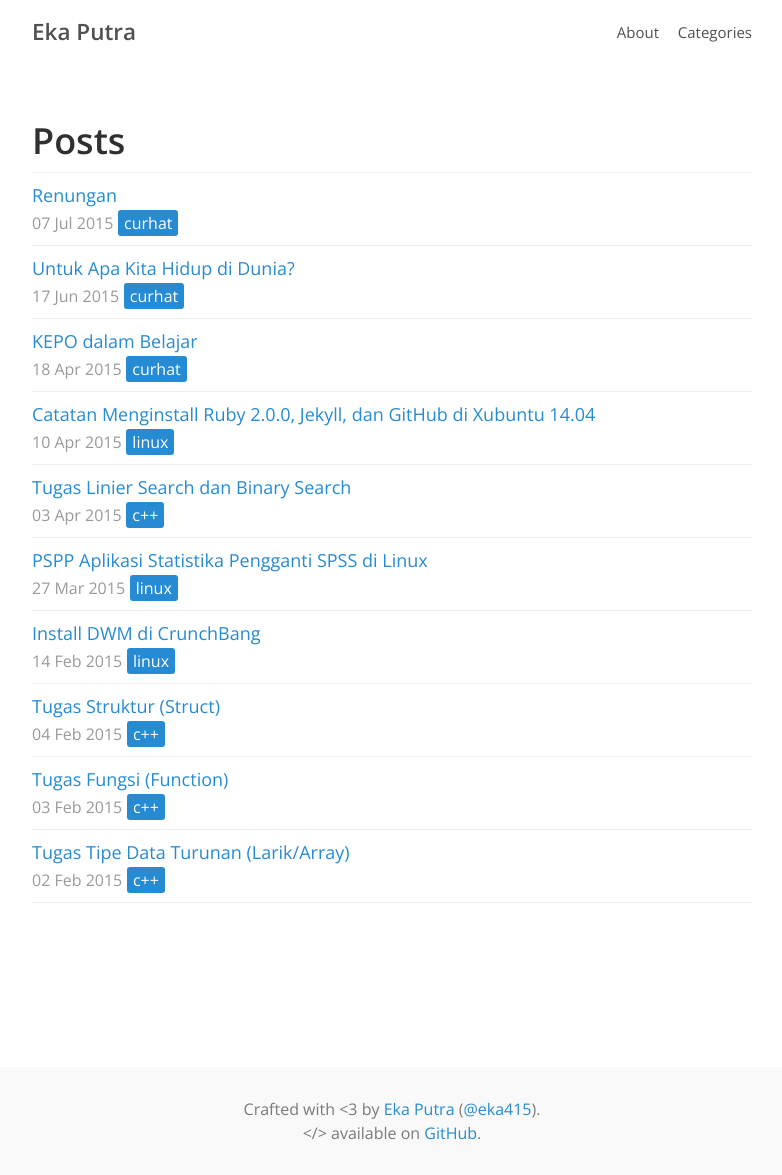
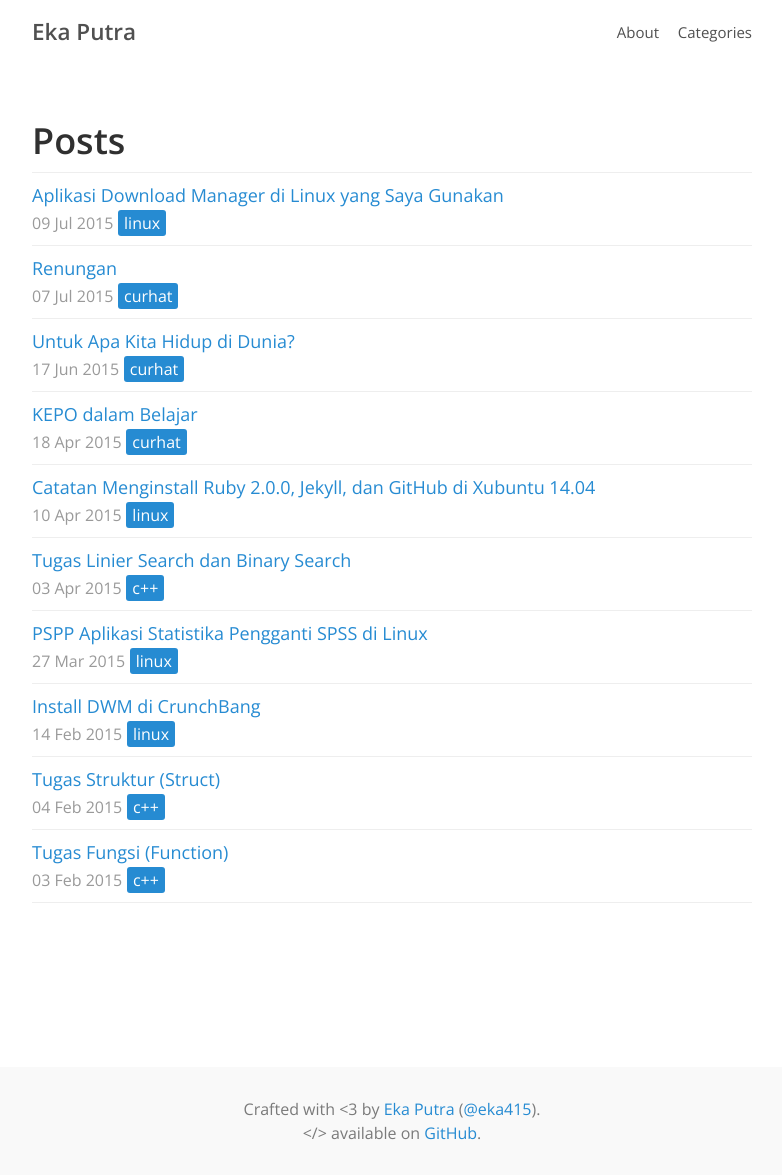
Before and after one commit to eputra/eputra.github.io, a Jekyll site: the page built from index.html, in a window 1280 px wide. Shown: the whole page, without its empty margins (248-1030 px from the left). Built offline with Jekyll 4.4.1, drawn with Linux system fonts in a browser that asks for light colours; the list of posts is cut into pages by our own code; some of the changed lines change nothing that is shown.

Commit message:
post: Aplikasi Download Manager di Linux

```diff
--- /dev/null
+++ b/_posts/2015-07-09-aplikasi-download-manager-di-linux.md
@@ -0,0 +1,73 @@
+---
+layout: post
+title: Aplikasi Download Manager di Linux yang Saya Gunakan
+categories: linux
+description: Beberapa aplikasi download manager di linux yang selalu saya gunakan
+date: 2015-07-09
+author: Eka Putra
+comments: true
+permalink: aplikasi-download-manager-di-linux
+---
+
+Tidak bisa dimungkiri kegiatan mendownload hampir setiap hari dilakukan oleh pengguna internet. Entah itu mendownload ebook, gambar, mp3, atau video. Namun download manager default browser itu kurang powerful, jika anda hanya mengandalkan download manager default browser anda akan kesulitan ketika ingin mendownload sebuah video di YouTube atau di Facebook.
+
+Di Linux sendiri saya menggunakan 3 aplikasi download manager untuk memudahkan kegiatan mendownload.
+
+## 1. DownThemAll!
+DownThemAll! sendiri adalah sebuah add-ons di Mozilla Firefox, jadi jika ingin menggunakan DownThemAll! terlebih dahulu anda harus menginstall Mozilla Firefox di sistem operasi anda. Untuk menginstall DownThemAll! di Mozilla Firefox sangat mudah anda tinggal pergi ke menu add-ons manager lalu search DownThemAll! dan klik install.
+
+![DownThemAll!](/assets/downthemall.png "DownThemAll!")
+
+Sedikit tips dari saya agar anda tidak kesulitan ketika ingin membuka DownThemAll! Manager, anda pergi ke menu customize lalu pindahkan icon DownThemAll! Manager ke menu Mozilla Firefox terakhir klik exit customize.
+
+![DownThemAll!](/assets/downthemall2.png "DownThemAll!")
+
+-----
+
+## 2. FlashGot
+FlashGot sama seperti DownThemAll! ini adalah add-ons di Mozilla Firefox, FlashGot sendiri biasanya saya gunakan untuk mendownload video di Facebook atau mendownload film di Bioskops :D untuk cara menginstallnya sama seperti menginstall DownThemAll!
+
+### Cara Menggunakan FlashGot
+Untuk cara menggunakan FlashGot sangat mudah anda tinggal memutar video yang ingin anda download, secara otomatis icon FlashGot akan muncul di toolbar Mozilla Firefox.
+
+![FlashGot](/assets/flashgot2.png "FlashGot")
+
+Sedikit tips dari saya agar ketika mendownload video menggunakan FlashGot download manager yang digunakan adalah DownThemAll! anda pergi ke menu add-ons manager lalu klik preferences pada FlashGot dan pilih DTA pada menu download manager di tab general.
+
+![FlashGot](/assets/flashgot.png "FlashGot")
+
+-----
+
+## 3. youtube-dl
+Seperti namanya youtube-dl ini aplikasi untuk mendownload video di YouTube, ini bukan add-ons seperti 2 aplikasi di atas :D
+
+### Cara Menginstall youtube-dl
+Ada beberapa cara untuk menginstall youtube-dl ini
+
+Menggunakan curl
+{% highlight html %}
+sudo curl https://yt-dl.org/latest/youtube-dl -o /usr/local/bin/youtube-dl
+sudo chmod a+rx /usr/local/bin/youtube-dl
+{% endhighlight %}
+Menggunakan wget
+{% highlight html %}
+sudo wget https://yt-dl.org/downloads/latest/youtube-dl -O /usr/local/bin/youtube-dl
+sudo chmod a+rx /usr/local/bin/youtube-dl
+{% endhighlight %}
+Menggunakan pip
+{% highlight html %}
+sudo pip install youtube-dl
+{% endhighlight %}
+
+### Cara Menggunakan youtube-dl
+Menggunakan youtube-dl juga sangat mudah anda tinggal menjalankan perintah `youtube-dl [url video youtube]` di terminal anda dan videopun akan terdownload.
+
+![youtube-dl](/assets/youtube-dl.png "youtube-dl")
+
+youtube-dl juga dapat mendownload video di YouTube dengan kulaitas dan format yang anda inginkan, caranya dengan menjalankan perintah `youtube-dl -F [url video youtube]` untuk melihat kualitas dan format apa saja yang tersedia dan `youtube-dl -f [nomor kualitas atau format video] [url video youtube]` untuk mendownload videonya.
+
+![youtube-dl](/assets/youtube-dl2.png "youtube-dl")
+
+Untuk informasi lebih lengkap mengenai youtube-dl anda bisa pergi ke [https://rg3.github.io/youtube-dl/](https://rg3.github.io/youtube-dl/ "youtube-dl")
+
+Happy Learning! and keep <3 FOSS
--- a/_sass/_message.scss
+++ b/_sass/_message.scss
@@ -17,6 +17,10 @@
     margin-right: 6px;
 }
 
+.notice {
+  background-color: #259b24;
+}
+
 .warning {
 	background-color: #e51c23;
 }
```
Also changed, not shown: assets/downthemall.png (added), assets/downthemall2.png (added), assets/flashgot.png (added), assets/flashgot2.png (added), assets/youtube-dl.png (added), assets/youtube-dl2.png (added).
